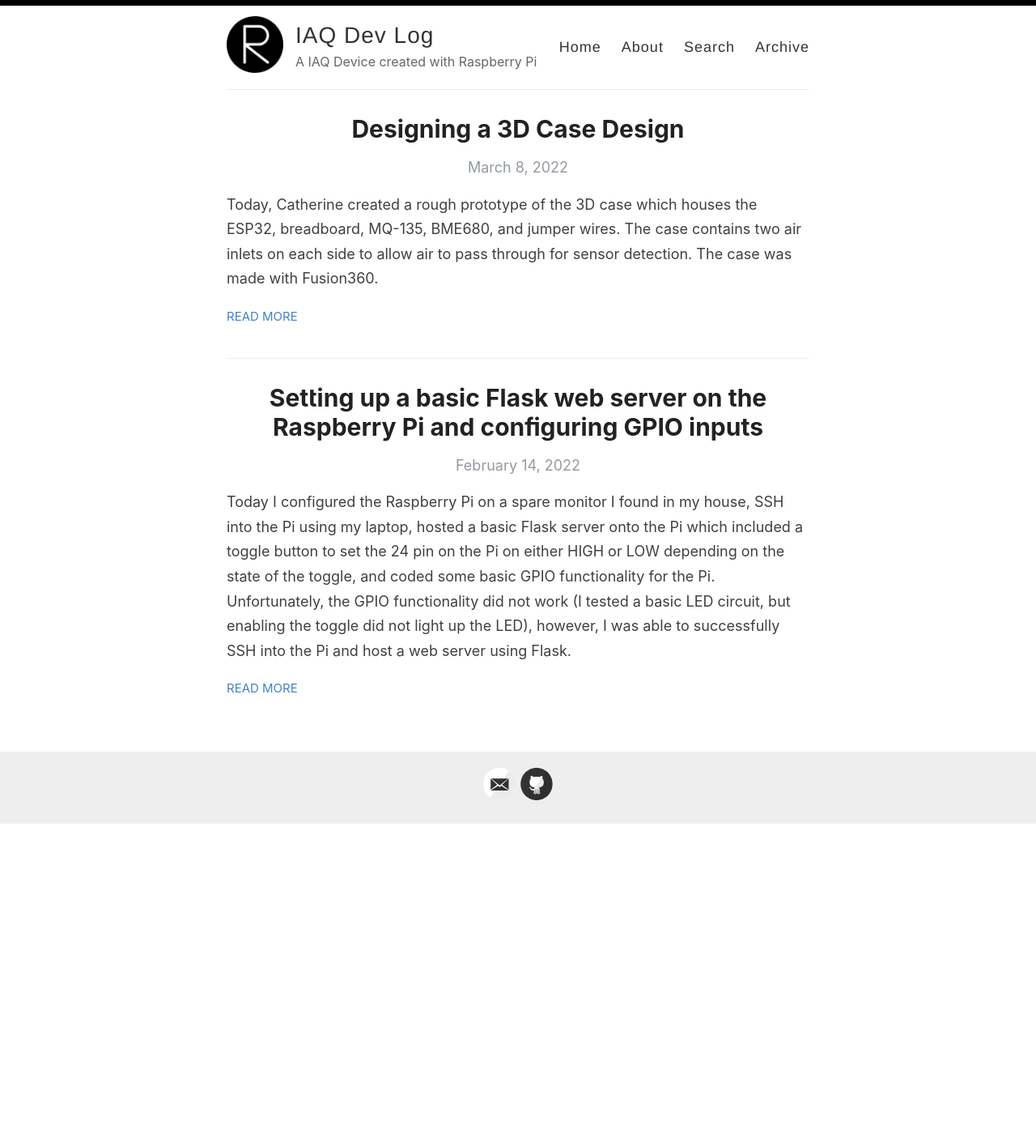
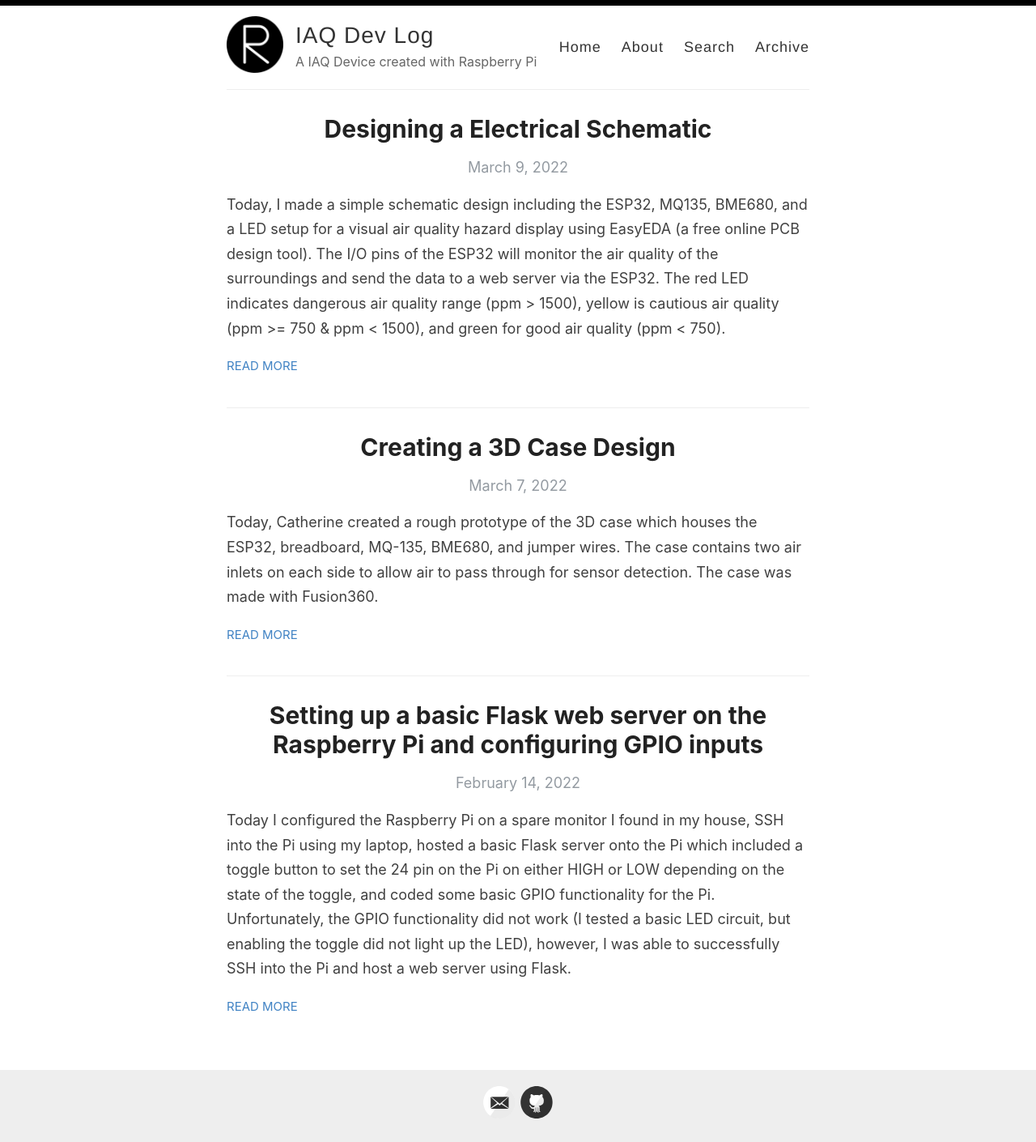
Before and after one commit to ANG13T/IAQ_Device_Dev_Log, a Jekyll site: the page built from index.html, in a window 1280 px wide. Shown: the whole page at 81% size. Built offline with Jekyll 4.4.1, drawn with Linux system fonts in a browser that asks for light colours; the list of posts is cut into pages by our own code; before the commit the page ends 1018 px from its top, so only the background shows below that.

Commit message:
feat: make another article

```diff
--- a/_posts/2022-03-08-make-case-with-fusion360.md
+++ b/_posts/2022-03-07-make-case-with-fusion360 copy.md
@@ -1,6 +1,6 @@
 ---
 layout: post
-title: Designing a 3D Case Design
+title: Creating a 3D Case Design
 categories: Design
 ---
 
--- /dev/null
+++ b/_posts/2022-03-09-design-electrical-schematic.md
@@ -0,0 +1,17 @@
+---
+layout: post
+title: Designing a Electrical Schematic
+categories: Electronics
+---
+
+Today, I made a simple schematic design including the ESP32, MQ135, BME680, and a LED setup for a visual air quality hazard display using EasyEDA (a free online PCB design tool). The I/O pins of the ESP32 will monitor the air quality of the surroundings and send the data to a web server via the ESP32. The red LED indicates dangerous air quality range (ppm > 1500), yellow is cautious air quality (ppm >= 750 & ppm < 1500), and green for good air quality (ppm < 750).
+
+## Pictures
+![image](https://github.com/angelina-tsuboi/IAQ_Device_Dev_Log/blob/master/images/IMG_3.png?raw=true)
+
+## Next Steps
+
+I plan to add an O-LED display to the prototype version of the device and schematic. The prototype version of the device will be made using breadboard and jumper wires, but the production version will be condensed down to a PCB board. We are not at the stage to print a PCB yet, so we will continue tinkering with prototype until we get it to work.
+
+Cheers!
+Angelina
```
